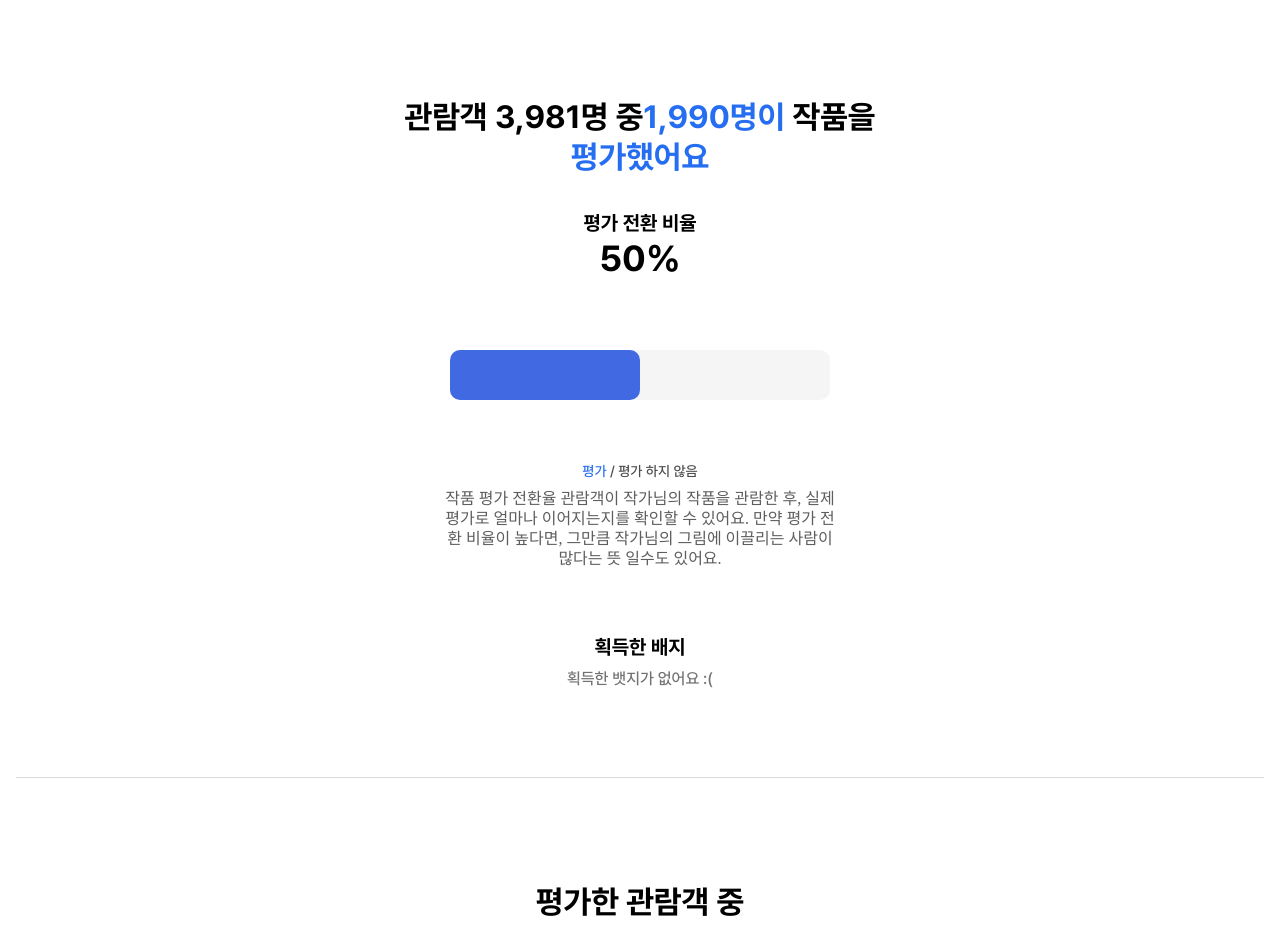
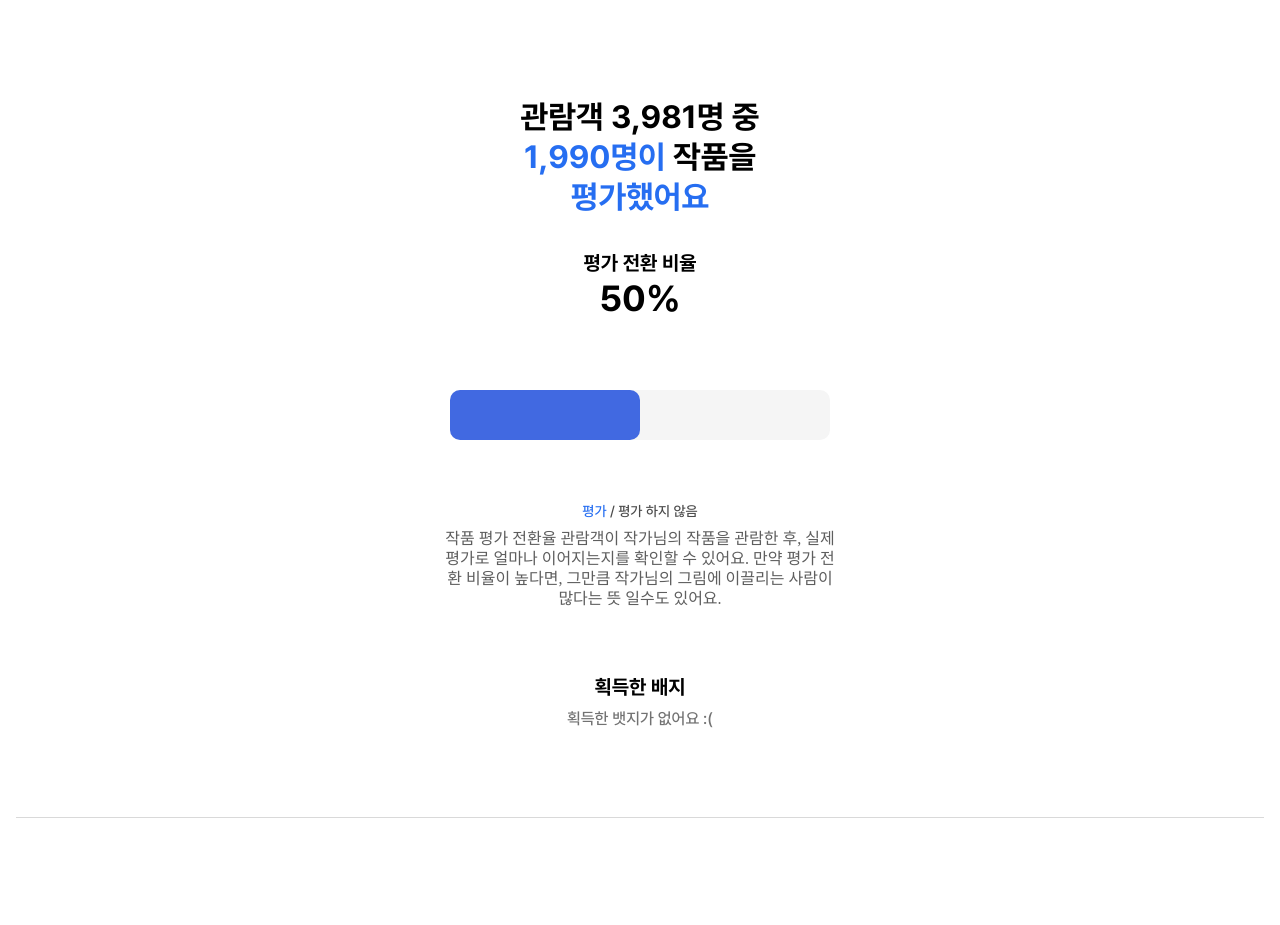
Before and after one commit to cafeinart-corp/audinsight, a React (Create React App) app: page /dashboard in a window 1280 px wide. Shown: the part 1740-2665 px from the top of the page. Built offline with nearby package versions, Linux system fonts and the light colour scheme.

Commit message:
error fix

```diff
--- a/src/components/dashboard/EvaluationSection1.js
+++ b/src/components/dashboard/EvaluationSection1.js
@@ -46,6 +46,8 @@ const EvaluationSection1 = () => {
             <b className="self-stretch relative leading-[40px]">
               <p className="m-0">
                 <span>관람객 3,981명 중</span>
+              </p>
+              <p className="m-0">
                 <span className="text-royalblue">1,990명이</span>
                 <span className="text-black"> 작품을</span>
               </p>
```
